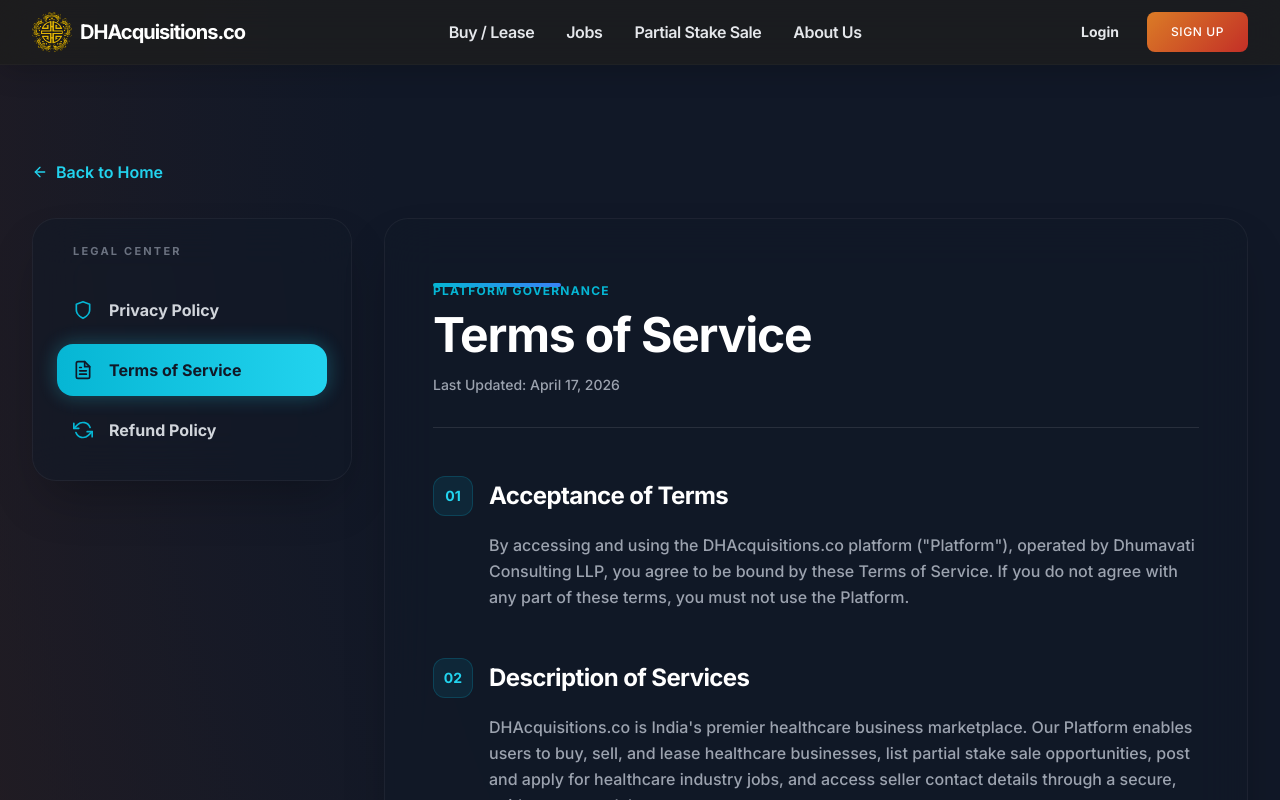
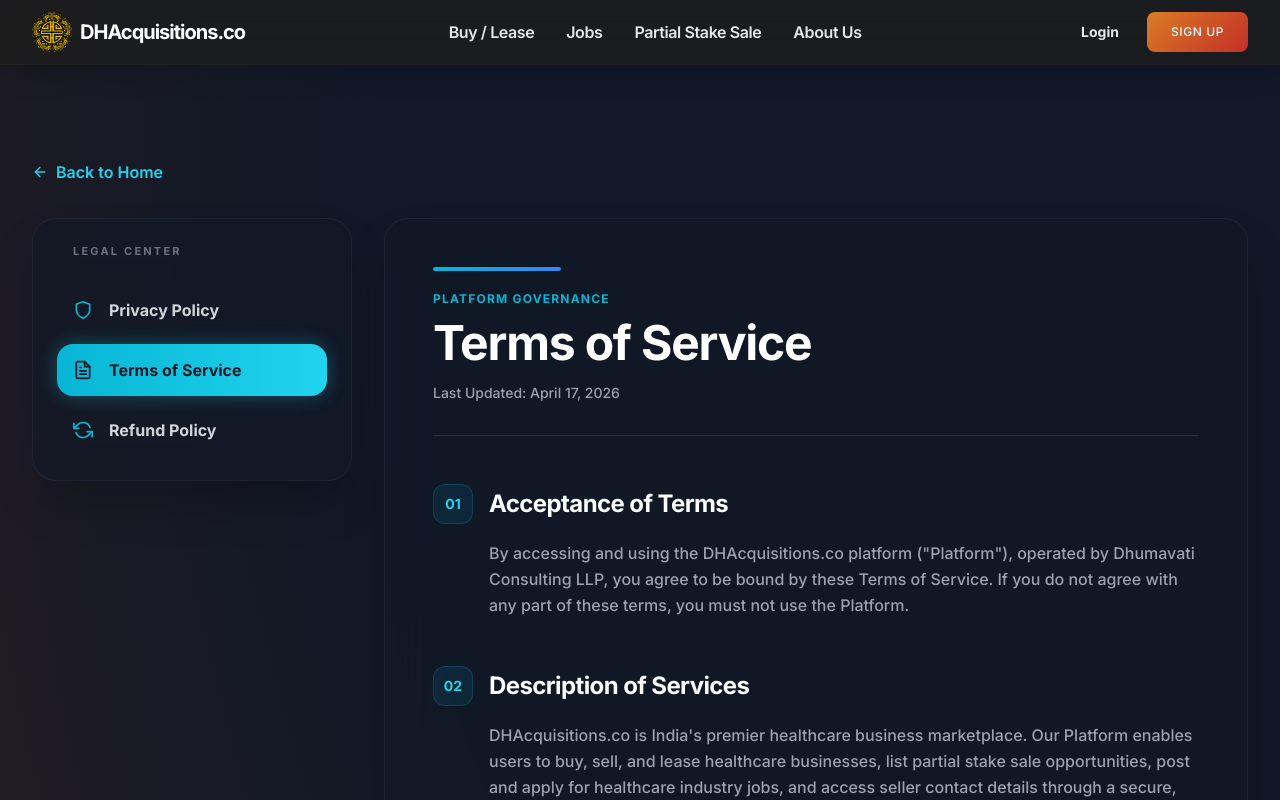
Before and after one commit to malhar-malap/DHealth-Website, a React (Create React App) app in the folder frontend/: page /terms in a window 1280 px wide. Shown: the top 800 px of the page. Built offline with nearby package versions, Linux system fonts and the light colour scheme.

Commit message:
fix: resolve gradient bar overlapping text in LegalCenterPage header

```diff
--- a/frontend/src/pages/legal/LegalCenterPage.js
+++ b/frontend/src/pages/legal/LegalCenterPage.js
@@ -179,9 +179,9 @@
             <div className="bg-gray-900/50 backdrop-blur-xl border border-white/5 rounded-3xl p-8 md:p-12 shadow-2xl relative overflow-hidden">
 
               {/* Header */}
-              <div className="mb-12 border-b border-white/10 pb-8 relative">
+              <div className="mb-12 border-b border-white/10 pb-8 pt-6 relative">
                 <div className="absolute top-0 left-0 w-32 h-1 bg-gradient-to-r from-cyan-500 to-blue-500 rounded-full"></div>
-                <h4 className="text-cyan-500 font-black uppercase tracking-widest text-xs mb-3 mt-4">{activeData.subtitle}</h4>
+                <h4 className="text-cyan-500 font-black uppercase tracking-widest text-xs mb-3">{activeData.subtitle}</h4>
                 <h1 className="text-4xl md:text-5xl font-extrabold text-white tracking-tight mb-4">{activeData.title}</h1>
                 <p className="text-gray-400 font-medium text-sm">Last Updated: {activeData.lastUpdated}</p>
               </div>
```
